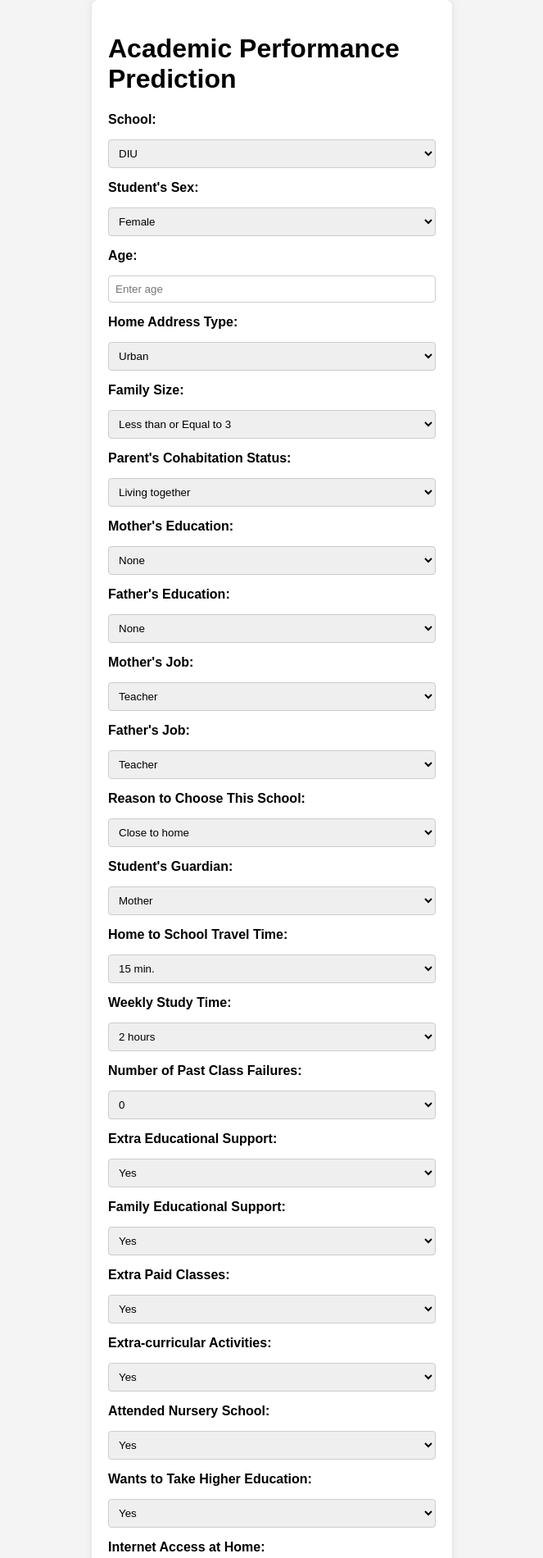
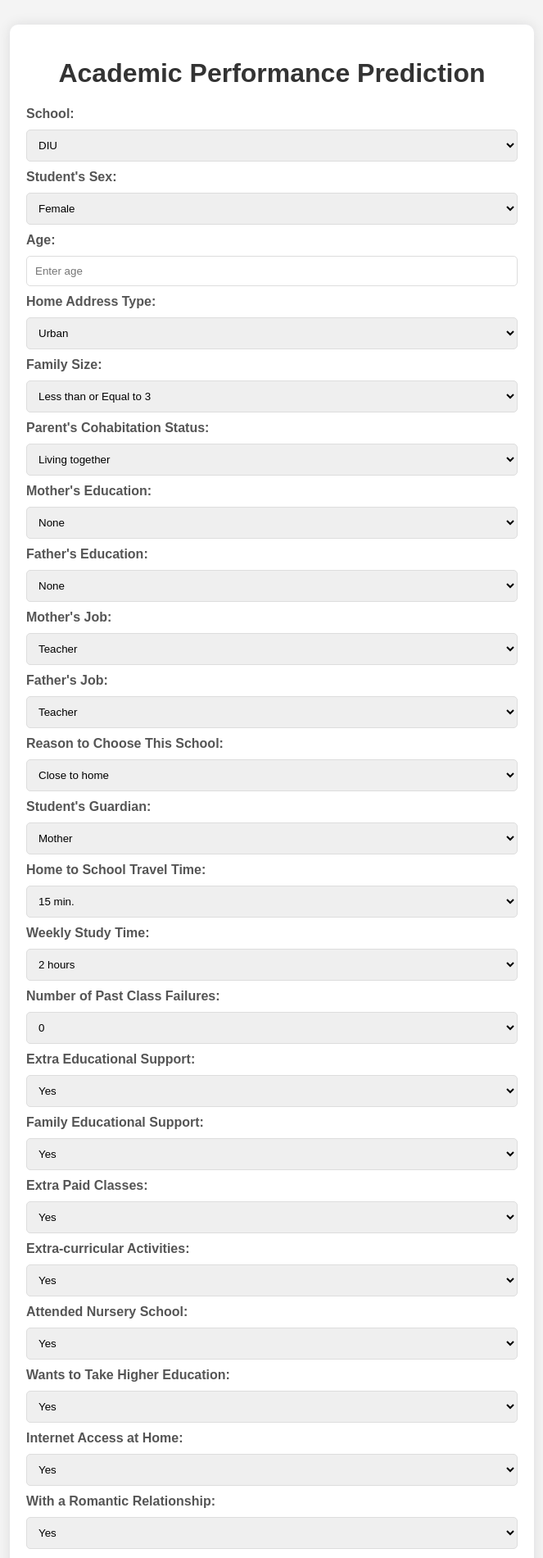
Before and after one commit to tstazbid/Academic-Performance-Prediction-Based-on-Influencing-Factors, a Flask app: page / in a window 1280 px wide. Shown: the top 1900 px of the page at 82% size, without its empty margins (308-971 px from the left). Run offline with Flask 3, Linux system fonts and the light colour scheme; parts of the project's set-up code (start-up, migrations or seed data) failed here and were passed over.

Commit message:
Update home.html

```diff
--- a/templates/home.html
+++ b/templates/home.html
@@ -12,53 +12,62 @@
         margin: 0;
         padding: 0;
         display: flex;
+        justify-content: center;
         align-items: center;
-            justify-content: center;
     }
 
     .container {
-            background-color: #fff;
-            border-radius: 8px;
-            box-shadow: 0 0 10px rgba(0, 0, 0, 0.1);
+        background-color: #ffffff;
         padding: 20px;
-            width: 400px;
+        border-radius: 10px;
+        box-shadow: rgba(17, 17, 26, 0.1) 0px 0px 16px;
+        max-width: 600px;
+        width: 100%;
+        margin: 30px 0px;
     }
 
-        h2 {
+    h1 {
+        color: #333;
         text-align: center;
-            color: #333;
     }
 
     form {
         display: grid;
-            gap: 15px;
+        gap: 10px;
+        margin-top: 20px;
     }
 
     label {
         font-weight: bold;
+        color: #555;
     }
 
-        input,
-        select {
+    select, input {
         width: 100%;
-            padding: 8px;
-            border: 1px solid #ccc;
-            border-radius: 4px;
+        padding: 10px;
         box-sizing: border-box;
+        border: 1px solid #ddd;
+        border-radius: 5px;
     }
 
     button {
         background-color: #4caf50;
         color: #fff;
-            padding: 10px;
+        padding: 10px 20px;
         border: none;
-            border-radius: 4px;
+        border-radius: 5px;
         cursor: pointer;
-            font-size: 16px;
     }
 
     button:hover {
         background-color: #45a049;
+    }
+
+    .result {
+        margin-top: 20px;
+        text-align: center;
+        font-size: 18px;
+        color: #333;
     }
       </style>
 </head>
```
Lines whose indentation alone changed are shown as unchanged.
